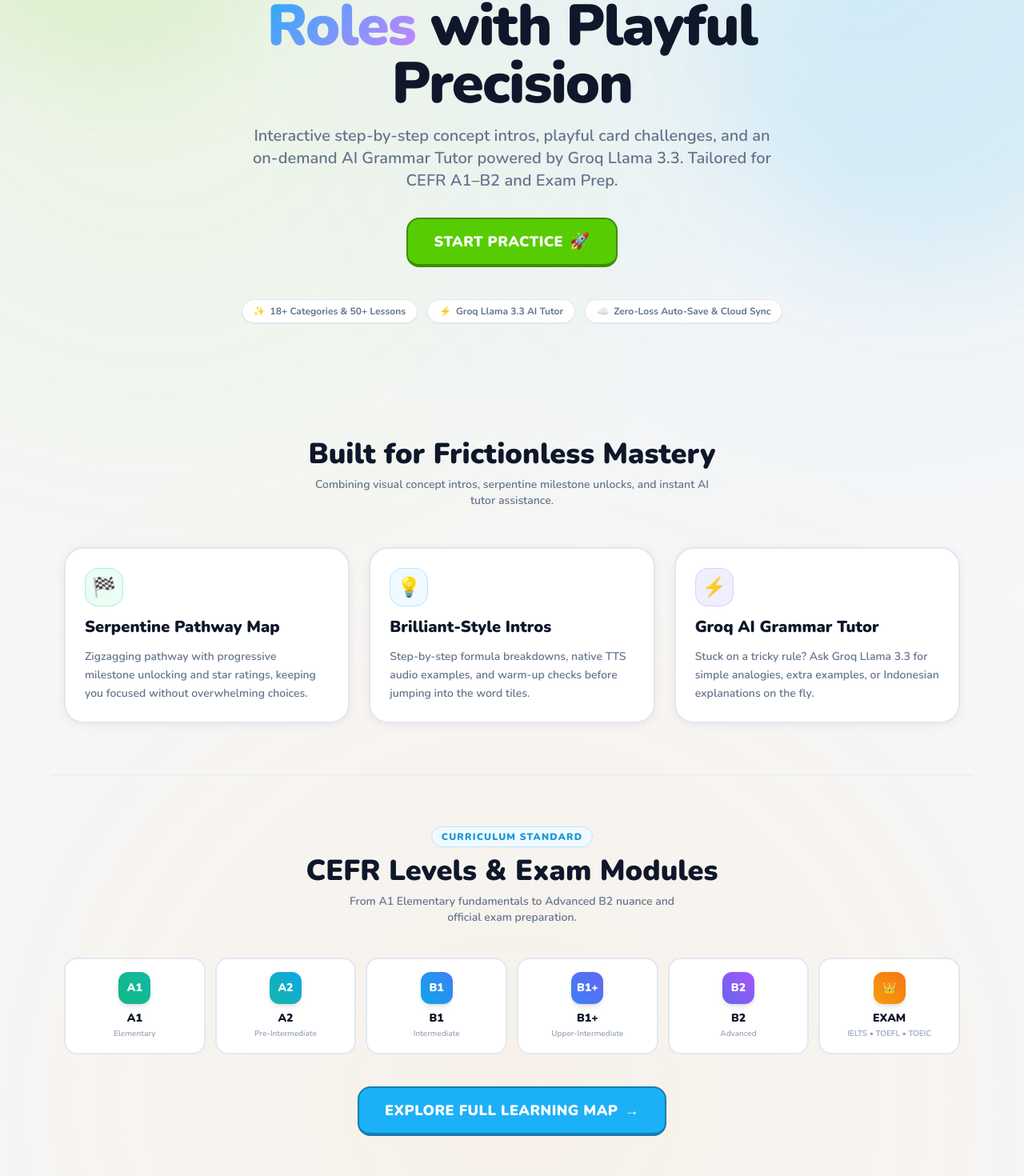
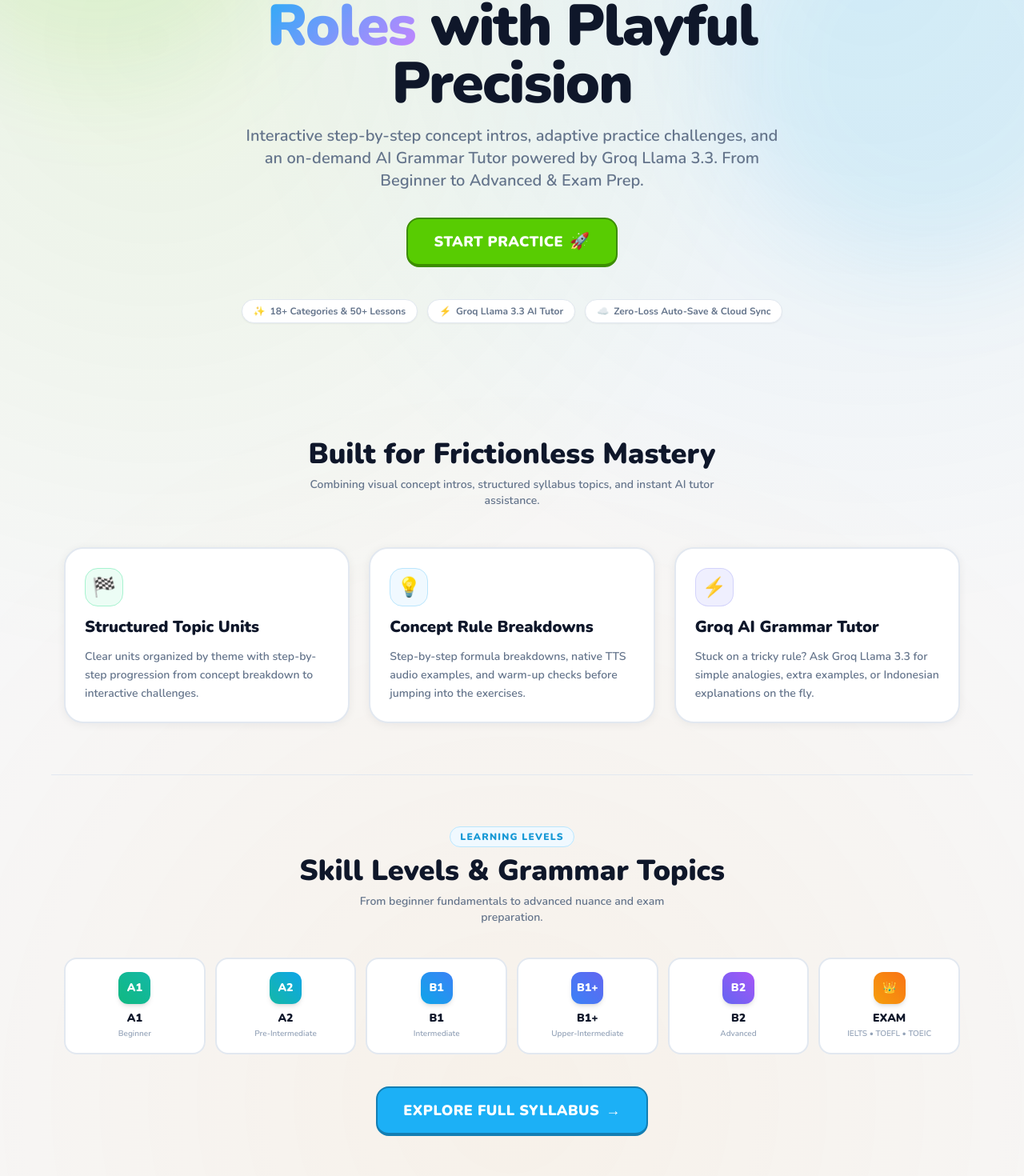
Before and after one commit to menako-studio/jumble, a React (Vite) app: page / in a window 1280 px wide. Shown: the part 328-1798 px from the top of the page at 80% size. Built offline with nearby package versions, Linux system fonts and the light colour scheme; no server answers; the database is empty; the HTML template or start-up script is replaced by a standard one.

Commit message:
refactor(content): remove accredited CEFR certification claims and refine copywriting

```diff
--- a/src/locales/en/translation.json
+++ b/src/locales/en/translation.json
@@ -27,7 +27,7 @@
     "locked": "Locked",
     "home": "Home",
     "startLearning": "Start Practice",
-    "heroSubtitle": "Master English Grammar with Brilliant.org-style Interactive Cards & CEFR Progression (A1–B2)",
+    "heroSubtitle": "Master English Grammar with Structured Concept Guides & Interactive Practice (Beginner to Advanced)",
     "chooseLesson": "Choose Lesson",
     "loginTitle": "Log in to Jumble",
     "username": "Username",
--- a/src/locales/id/translation.json
+++ b/src/locales/id/translation.json
@@ -27,7 +27,7 @@
     "locked": "Terkunci",
     "home": "Beranda",
     "startLearning": "Mulai Belajar!",
-    "heroSubtitle": "Belajar bahasa Inggris dengan menyusun kalimat. Seru dan mudah!",
+    "heroSubtitle": "Kuasai tata bahasa Inggris dengan panduan konsep terstruktur dan tantangan latihan interaktif!",
     "chooseLesson": "Pilih Pelajaran",
     "loginTitle": "Masuk ke Jumble",
     "username": "Nama Pengguna",
--- a/src/pages/HomePage.tsx
+++ b/src/pages/HomePage.tsx
@@ -141,8 +141,8 @@ export const HomePage: React.FC = () => {
           className="text-ink-500 text-base sm:text-lg md:text-xl font-semibold mb-8 leading-relaxed max-w-2xl"
         >
           {lang === 'id'
-            ? 'Belajar tata bahasa Inggris interaktif dengan panduan konsep ala Brilliant, tantangan kartu gamifikasi ala Duolingo, dan AI Grammar Tutor cerdas (Groq Llama 3.3). CEFR A1–B2 & Persiapan IELTS/TOEFL.'
-            : 'Interactive step-by-step concept intros, playful card challenges, and an on-demand AI Grammar Tutor powered by Groq Llama 3.3. Tailored for CEFR A1–B2 and Exam Prep.'}
+            ? 'Belajar tata bahasa Inggris interaktif dengan panduan konsep terstruktur, tantangan latihan variatif, dan AI Grammar Tutor cerdas (Groq Llama 3.3). Dari tingkat Dasar hingga Mahir & Persiapan Ujian.'
+            : 'Interactive step-by-step concept intros, adaptive practice challenges, and an on-demand AI Grammar Tutor powered by Groq Llama 3.3. From Beginner to Advanced & Exam Prep.'}
         </motion.p>
 
         {/* Action Buttons */}
@@ -188,7 +188,7 @@ export const HomePage: React.FC = () => {
           <p className="text-ink-500 font-semibold text-sm max-w-lg mx-auto">
             {lang === 'id'
               ? 'Kombinasi metode visual, penjelasan interaktif, dan tutor AI cerdas.'
-              : 'Combining visual concept intros, serpentine milestone unlocks, and instant AI tutor assistance.'}
+              : 'Combining visual concept intros, structured syllabus topics, and instant AI tutor assistance.'}
           </p>
         </div>
 
@@ -199,12 +199,12 @@ export const HomePage: React.FC = () => {
               🏁
             </div>
             <h3 className="text-xl font-black text-ink-900">
-              {lang === 'id' ? 'Peta Belajar Serpentine' : 'Serpentine Pathway Map'}
+              {lang === 'id' ? 'Kurikulum Topik Terstruktur' : 'Structured Topic Units'}
             </h3>
             <p className="text-sm text-ink-500 font-semibold leading-relaxed">
               {lang === 'id'
-                ? 'Peta berliku dengan milestone berurutan. Setiap lesson baru terbuka saat kamu berhasil mengumpulkan bintang di tantangan sebelumnya.'
-                : 'Zigzagging pathway with progressive milestone unlocking and star ratings, keeping you focused without overwhelming choices.'}
+                ? 'Pembagian materi per tema dan unit yang jelas. Setiap topik memandu kamu dari teori konsep hingga latihan soal interaktif.'
+                : 'Clear units organized by theme with step-by-step progression from concept breakdown to interactive challenges.'}
             </p>
           </div>
 
@@ -214,12 +214,12 @@ export const HomePage: React.FC = () => {
               💡
             </div>
             <h3 className="text-xl font-black text-ink-900">
-              {lang === 'id' ? 'Intro Konsep Interaktif' : 'Brilliant-Style Intros'}
+              {lang === 'id' ? 'Intro Konsep Interaktif' : 'Concept Rule Breakdowns'}
             </h3>
             <p className="text-sm text-ink-500 font-semibold leading-relaxed">
               {lang === 'id'
                 ? 'Pelajari rumus, pola aturan, dan contoh suara sebelum memulai kuis. Tidak perlu menghafal rumus abstrak tanpa konteks.'
-                : 'Step-by-step formula breakdowns, native TTS audio examples, and warm-up checks before jumping into the word tiles.'}
+                : 'Step-by-step formula breakdowns, native TTS audio examples, and warm-up checks before jumping into the exercises.'}
             </p>
           </div>
 
@@ -244,23 +244,25 @@ export const HomePage: React.FC = () => {
       <section id="curriculum" className="relative z-10 max-w-6xl mx-auto px-4 py-16 w-full border-t border-surface-border">
         <div className="text-center mb-10">
           <span className="text-xs font-black uppercase tracking-widest text-duo-blue-dark px-3 py-1 rounded-full bg-sky-50 border border-sky-200">
-            Curriculum Standard
+            {lang === 'id' ? 'Tingkat Kemampuan' : 'Learning Levels'}
           </span>
           <h2 className="text-3xl sm:text-4xl font-black text-ink-900 mt-3 mb-2">
-            CEFR Levels & Exam Modules
+            {lang === 'id' ? 'Tingkat Kemampuan & Topik Grammar' : 'Skill Levels & Grammar Topics'}
           </h2>
           <p className="text-ink-500 font-semibold text-sm max-w-md mx-auto">
-            From A1 Elementary fundamentals to Advanced B2 nuance and official exam preparation.
+            {lang === 'id'
+              ? 'Dari dasar pemula hingga tingkat mahir dan latihan soal ujian.'
+              : 'From beginner fundamentals to advanced nuance and exam preparation.'}
           </p>
         </div>
 
         <div className="grid grid-cols-2 sm:grid-cols-3 lg:grid-cols-6 gap-3 mb-10">
           {[
-            { level: 'A1', label: 'Elementary', color: 'from-emerald-500 to-teal-500' },
-            { level: 'A2', label: 'Pre-Intermediate', color: 'from-teal-500 to-sky-500' },
-            { level: 'B1', label: 'Intermediate', color: 'from-sky-500 to-blue-500' },
-            { level: 'B1+', label: 'Upper-Intermediate', color: 'from-blue-500 to-indigo-500' },
-            { level: 'B2', label: 'Advanced', color: 'from-indigo-500 to-purple-500' },
+            { level: 'A1', label: lang === 'id' ? 'Pemula' : 'Beginner', color: 'from-emerald-500 to-teal-500' },
+            { level: 'A2', label: lang === 'id' ? 'Pra-Menengah' : 'Pre-Intermediate', color: 'from-teal-500 to-sky-500' },
+            { level: 'B1', label: lang === 'id' ? 'Menengah' : 'Intermediate', color: 'from-sky-500 to-blue-500' },
+            { level: 'B1+', label: lang === 'id' ? 'Menengah Atas' : 'Upper-Intermediate', color: 'from-blue-500 to-indigo-500' },
+            { level: 'B2', label: lang === 'id' ? 'Mahir' : 'Advanced', color: 'from-indigo-500 to-purple-500' },
             { level: 'EXAM', label: 'IELTS • TOEFL • TOEIC', color: 'from-amber-500 to-orange-500', isExam: true },
           ].map((c) => (
             <Link
@@ -285,7 +287,7 @@ export const HomePage: React.FC = () => {
             to="/lessons"
             className="btn-primary btn text-base px-8 py-3 rounded-2xl inline-flex items-center gap-2"
           >
-            <span>{lang === 'id' ? 'Lihat Peta Belajar Lengkap' : 'Explore Full Learning Map'}</span>
+            <span>{lang === 'id' ? 'Buka Silabus Belajar Lengkap' : 'Explore Full Syllabus'}</span>
             <span>→</span>
           </Link>
         </div>
```
